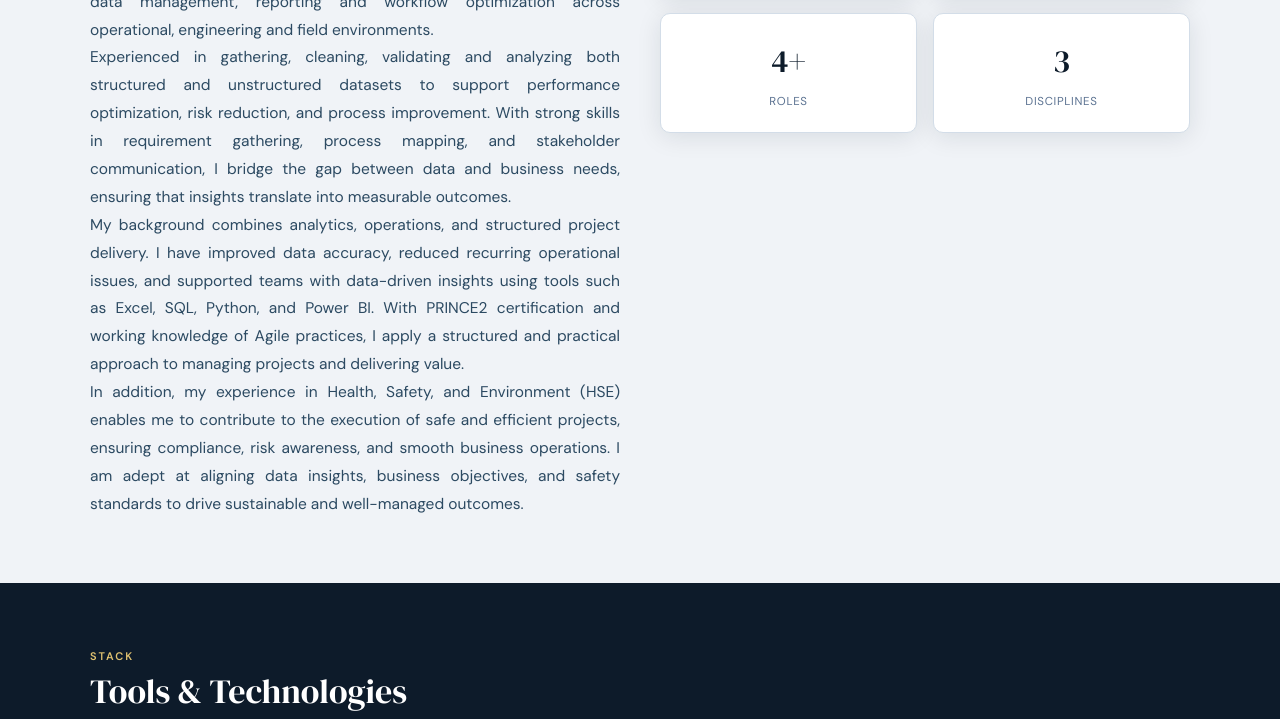
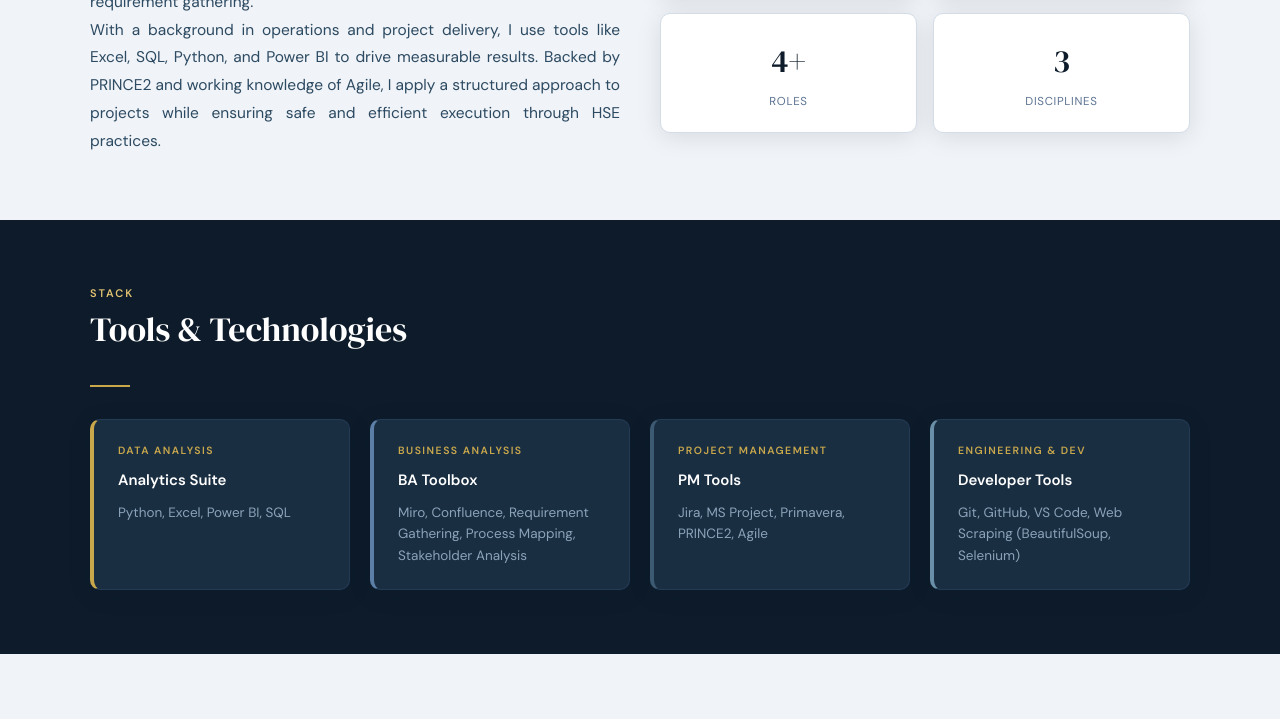
Before and after one commit to amazon-duci/projects, a plain HTML site: page index.html in a window 1280 px wide. Shown: the part 801-1520 px from the top of the page. Drawn offline with Linux system fonts and the light colour scheme.

Commit message:
Update index.html

```diff
--- a/index.html
+++ b/index.html
@@ -856,10 +856,8 @@ body {
     <div class="divider"></div>
     <div class="about-grid">
       <p class="about-text">
-        Data and Business Analyst with a strong foundation in data analytics, project coordination and operational support, experienced in transforming raw data into clear, actionable insights that improve business performance and decision-making. My work spans technical data management, reporting and workflow optimization across operational, engineering and field environments.<br>
-        Experienced in gathering, cleaning, validating and analyzing both structured and unstructured datasets to support performance optimization, risk reduction, and process improvement. With strong skills in requirement gathering, process mapping, and stakeholder communication, I bridge the gap between data and business needs, ensuring that insights translate into measurable outcomes.<br>
-        My background combines analytics, operations, and structured project delivery. I have improved data accuracy, reduced recurring operational issues, and supported teams with data-driven insights using tools such as Excel, SQL, Python, and Power BI. With PRINCE2 certification and working knowledge of Agile practices, I apply a structured and practical approach to managing projects and delivering value.<br>
-        In addition, my experience in Health, Safety, and Environment (HSE) enables me to contribute to the execution of safe and efficient projects, ensuring compliance, risk awareness, and smooth business operations. I am adept at aligning data insights, business objectives, and safety standards to drive sustainable and well-managed outcomes.
+        Data and Business Analyst experienced in turning data into actionable insights that improve decision-making, performance, and operational efficiency. I specialize in data analysis, reporting, and process improvement, with strong skills in stakeholder communication and requirement gathering. <br>
+        With a background in operations and project delivery, I use tools like Excel, SQL, Python, and Power BI to drive measurable results. Backed by PRINCE2 and working knowledge of Agile, I apply a structured approach to projects while ensuring safe and efficient execution through HSE practices.
       </p>
       <div class="stat-cards">
         <div class="stat-card">
```
